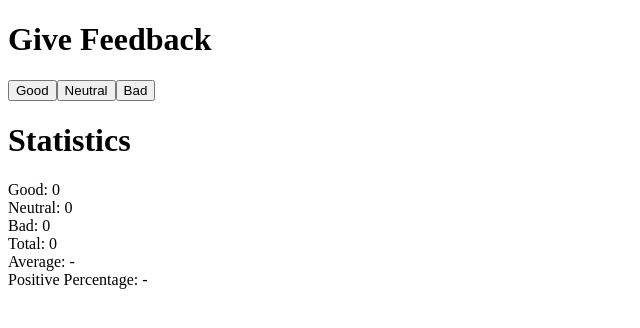
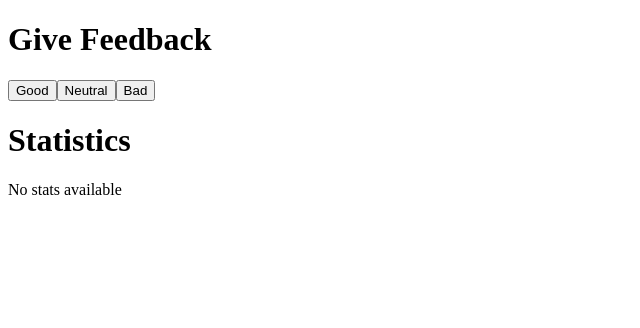
Before and after one commit to juleshwar/fullstackopen, a React (Create React App) app in the folder part1/unicafe/: page / in a window 1280 px wide. Shown: the top 328 px of the page, without its empty margins (0-640 px from the left). Built offline with nearby package versions, Linux system fonts and the light colour scheme.

Commit message:
Solution for ex 1.9 Handling a case if there are no stats available to show

```diff
--- a/part1/unicafe/src/index.js
+++ b/part1/unicafe/src/index.js
@@ -3,21 +3,24 @@ import ReactDOM from 'react-dom';
 
 const Statistics = ({ values }) => {
     const { good, bad, neutral } = values;
-    return [
-        <h1>Statistics</h1>,
+    const total = good + neutral + bad;
+    const statisticsDiv = !total ? (
+        <div>No stats available</div>
+    ) : (
         <div>
             <div>Good: {good}</div>
             <div>Neutral: {neutral}</div>
             <div>Bad: {bad}</div>
-            <div>Total: {good + neutral + bad}</div>
+            <div>Total: {total}</div>
             <RatingAverage text="Average" values={{ good, neutral, bad }} />
             <PositiveRatingPercentage
                 text="Positive Percentage"
                 good={good}
-                total={good + neutral + bad}
+                total={total}
             />
-        </div>,
-    ];
+        </div>
+    );
+    return [<h1>Statistics</h1>, statisticsDiv];
 };
 
 const Button = ({ buttonText, handleClick }) => (
```
